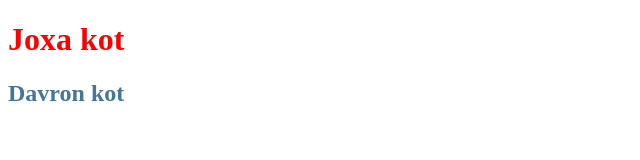
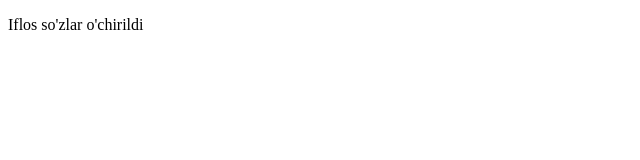
Before and after one commit to javohirpulatov1265/test, a plain HTML site: page index.html in a window 1280 px wide. Shown: the whole page, without its empty margins (0-640 px from the left). Drawn offline with Linux system fonts and the light colour scheme.

Commit message:
Yangi so'zlar kiritildi

```diff
--- a/index.html
+++ b/index.html
@@ -1,13 +1,15 @@
 <!DOCTYPE html>
 <html lang="en">
+
 <head>
     <meta charset="UTF-8">
     <meta name="viewport" content="width=device-width, initial-scale=1.0">
     <title>Document</title>
     <link rel="stylesheet" href="./sacc/style.css">
 </head>
+
 <body>
-    <h1>Joxa kot</h1>
-    <h2>Davron kot</h1>
+    <p>Iflos so'zlar o'chirildi</p>
 </body>
+
 </html>
```
